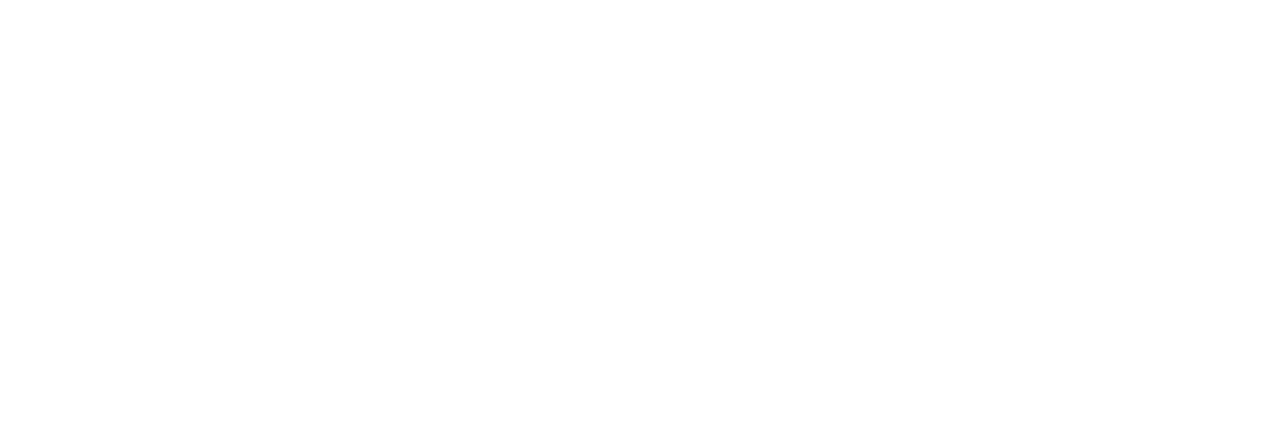
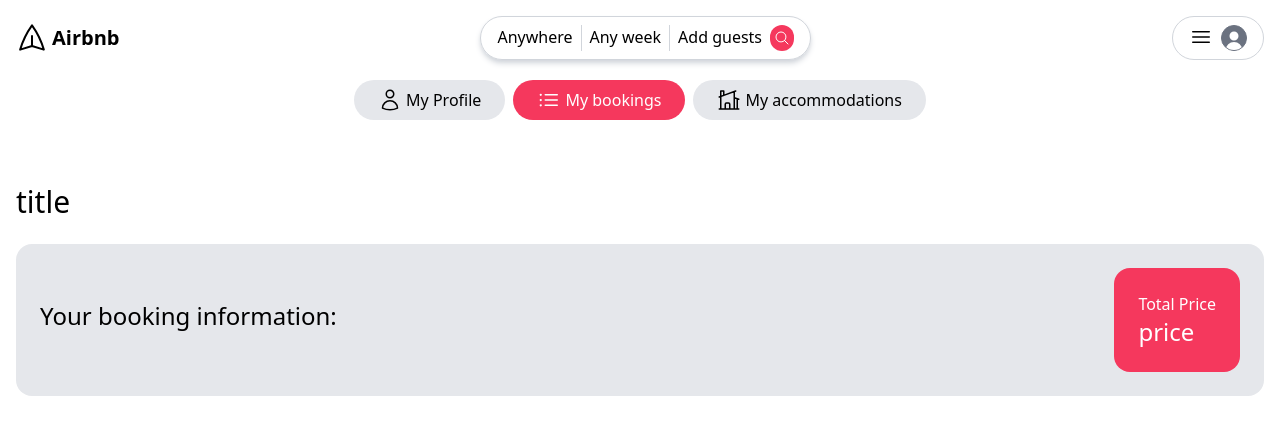
Before and after one commit to Buyaki01/react-redux-airbnb-client, a React (Create React App) app: page /bookings/1 in a window 1280 px wide. Shown: the top 434 px of the page. Built offline with nearby package versions, Linux system fonts and the light colour scheme.

Commit message:
Add ShowBookingPage component and its children

```diff
--- a/src/App.js
+++ b/src/App.js
@@ -5,6 +5,7 @@
 import RegisterPage from "./components/RegisterPage"
 import ProfilePage from "./components/ProfilePage"
 import BookingsPage from "./components/BookingsPage"
+import ShowBookingPage from "./components/ShowBookingPage"
 
 function App() {
   return (
@@ -15,6 +16,7 @@
           <Route path='/register' element={<RegisterPage/>}/>
           <Route path='/profile' element={<ProfilePage/>}/>
           <Route path='/bookings' element={<BookingsPage/>}/>
+          <Route path='/bookings/:id' element={<ShowBookingPage/>}/>
         </Route>
     </Routes>
   )
--- /dev/null
+++ b/src/components/AccommodationGallery.js
@@ -0,0 +1,51 @@
+const AccommodationGallery = () => {
+  return (
+    <div className="relative">
+      <div className="grid gap-2 grid-cols-[2fr_1fr] rounded-2xl overflow-hidden">
+        <div>
+          {/* {photos?.[0] && ( */}
+            <div>
+              <img
+                // onClick={() => setShowAllPhotos(true)}
+                className="aspect-square cursor-pointer object-cover"
+                src="" alt=""
+              />
+            </div>
+          {/* )} */}
+        </div>
+
+        <div className="grid">
+          {/* {photos?.[1] && ( */}
+            <img
+              // onClick={() => setShowAllPhotos(true)}
+              className="aspect-square cursor-pointer object-cover"
+              src="" alt=""
+            />
+          {/* )} */}
+
+          <div className="overflow-hidden">
+            {/* {photos?.[2] && ( */}
+              <img
+                // onClick={() => setShowAllPhotos(true)}
+                className="aspect-square cursor-pointer object-cover relative top-2"
+                src="" alt=""
+              />
+            {/* )} */}
+          </div>
+        </div>
+      </div>
+
+      <button
+        // onClick={() => setShowAllPhotos(true)}
+        className="flex gap-1 absolute bottom-2 right-2 py-2 px-4 bg-white rounded-2xl shadow shadow-md shadow-gray-500"
+      >
+        <svg xmlns="http://www.w3.org/2000/svg" fill="none" viewBox="0 0 24 24" strokeWidth={1.5} stroke="currentColor" className="w-6 h-6">
+          <path strokeLinecap="round" strokeLinejoin="round" d="M3.75 6A2.25 2.25 0 016 3.75h2.25A2.25 2.25 0 0110.5 6v2.25a2.25 2.25 0 01-2.25 2.25H6a2.25 2.25 0 01-2.25-2.25V6zM3.75 15.75A2.25 2.25 0 016 13.5h2.25a2.25 2.25 0 012.25 2.25V18a2.25 2.25 0 01-2.25 2.25H6A2.25 2.25 0 013.75 18v-2.25zM13.5 6a2.25 2.25 0 012.25-2.25H18A2.25 2.25 0 0120.25 6v2.25A2.25 2.25 0 0118 10.5h-2.25a2.25 2.25 0 01-2.25-2.25V6zM13.5 15.75a2.25 2.25 0 012.25-2.25H18a2.25 2.25 0 012.25 2.25V18A2.25 2.25 0 0118 20.25h-2.25A2.25 2.25 0 0113.5 18v-2.25z" />
+        </svg>
+        Show more photos
+      </button>
+  </div>
+  )
+}
+
+export default AccommodationGallery
--- /dev/null
+++ b/src/components/AddressLink.js
@@ -0,0 +1,13 @@
+const AddressLink = () => {
+  return(
+    <a className="flex gap-1 my-3 block font-semibold underline" target="_blank" href={`https://maps.google.com/?q=""`}>
+      <svg xmlns="http://www.w3.org/2000/svg" fill="none" viewBox="0 0 24 24" strokeWidth={1.5} stroke="currentColor" className="w-6 h-6">
+        <path strokeLinecap="round" strokeLinejoin="round" d="M15 10.5a3 3 0 11-6 0 3 3 0 016 0z" />
+        <path strokeLinecap="round" strokeLinejoin="round" d="M19.5 10.5c0 7.142-7.5 11.25-7.5 11.25S4.5 17.642 4.5 10.5a7.5 7.5 0 1115 0z" />
+      </svg>
+      {/* {address} */}
+    </a>
+  )
+}
+
+export default AddressLink
--- a/src/components/BookingsPage.js
+++ b/src/components/BookingsPage.js
@@ -1,4 +1,5 @@
 import { Link } from "react-router-dom"
+import BookingDates from "./BookingDates"
 
 const BookingsPage = () => {
   return(
--- /dev/null
+++ b/src/components/ShowBookingPage.js
@@ -0,0 +1,28 @@
+import BookingDates from "./BookingDates"
+import AddressLink from "./AddressLink"
+import AccommodationGallery from "./AccommodationGallery"
+
+const ShowBookingPage = () => {
+  return (
+    <div className="my-8">
+      <h1 className="text-3xl">title</h1>
+
+      {/* <AddressLink accommodation={booking.accommodationId} className="my-2 block" /> */}
+
+      <div className="bg-gray-200 p-6 my-6 rounded-2xl flex items-center justify-between">
+        <div>
+          <h2 className="text-2xl mb-2">Your booking information:</h2>
+          {/* <BookingDates booking={booking} /> */}
+        </div>
+        <div className="bg-primary p-6 text-white rounded-2xl">
+          <div>Total Price</div>
+          <div className="text-2xl">price</div>
+        </div>
+      </div>
+
+      {/* <AccommodationGallery accommodation={booking.accommodationId} /> */}
+    </div>
+  )
+}
+
+export default ShowBookingPage
```
